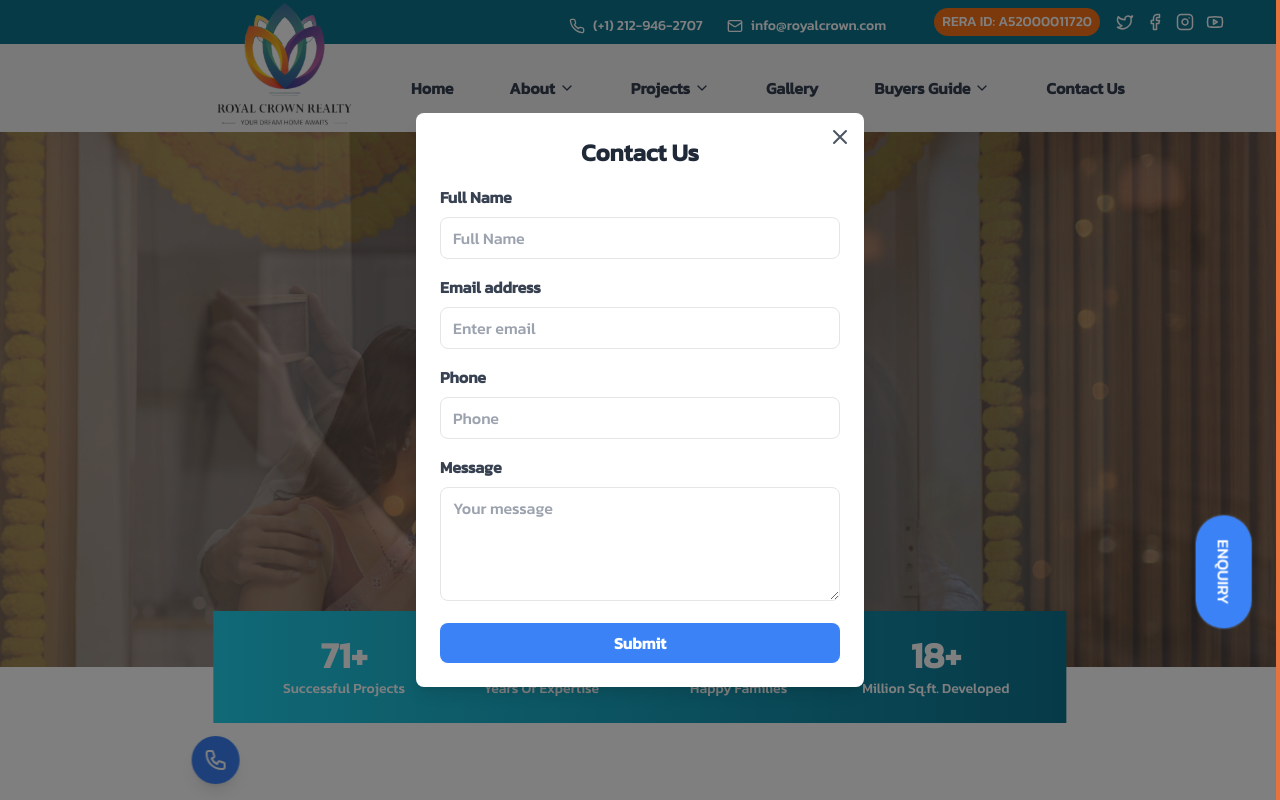
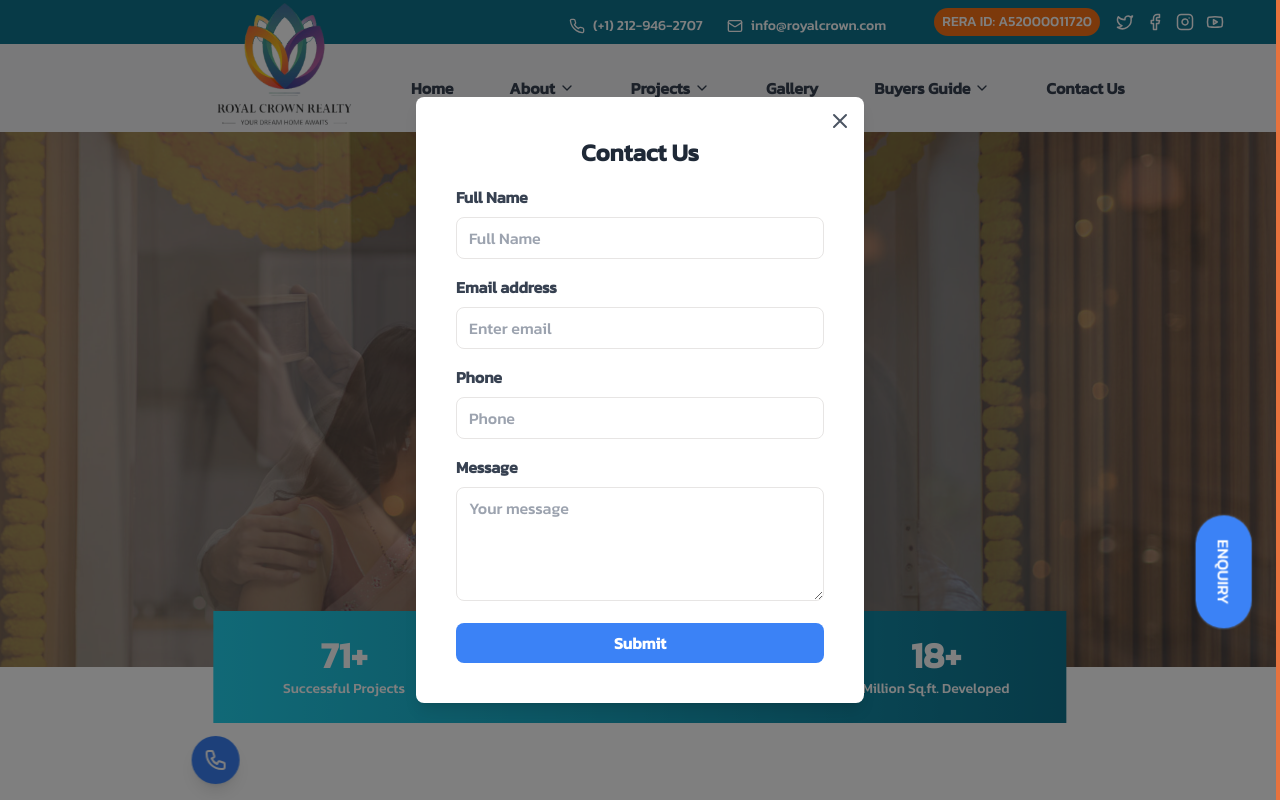
Before and after one commit to royalcrowninfra/royal, a Next.js app: page / in a window 1280 px wide. Both pictures are taken after a click on the button 218 px from the left and 760 px from the top of the page. Shown: the top 800 px of the page. Built offline with nearby package versions, Linux system fonts and the light colour scheme.

Commit message:
updated contactbutton and enquiry

```diff
--- a/components/ContactButton.jsx
+++ b/components/ContactButton.jsx
@@ -88,13 +88,13 @@ const ContactButton = () => {
       <AnimatePresence>
         {isOpen && (
           <motion.div
-            className="fixed inset-0 bg-black bg-opacity-50 flex items-center justify-center z-50"
+            className="fixed inset-0 bg-black bg-opacity-50 flex items-center justify-center z-50 p-4"
             initial={{ opacity: 0 }}
             animate={{ opacity: 1 }}
             exit={{ opacity: 0 }}
           >
             <motion.div
-              className="bg-white w-full max-w-md p-6 rounded-lg shadow-lg relative"
+              className="bg-white w-full max-w-md p-10 rounded-lg shadow-lg relative"
               initial={{ y: "100vh" }}
               animate={{ y: 0 }}
               exit={{ y: "100vh" }}
--- a/components/EnquiryButton.jsx
+++ b/components/EnquiryButton.jsx
@@ -69,7 +69,7 @@ const EnquiryButton = () => {
       <AnimatePresence>
         {isOpen && (
           <motion.div
-            className="fixed inset-0 bg-black bg-opacity-50 flex items-center justify-center z-50"
+            className="fixed inset-4 bg-black bg-opacity-50 flex items-center justify-center z-50"
             initial={{ opacity: 0 }}
             animate={{ opacity: 1 }}
             exit={{ opacity: 0 }}
--- a/components/Header.jsx
+++ b/components/Header.jsx
@@ -163,7 +163,7 @@ const Navbar = () => {
 
       {/* Mobile Navigation Links */}
       <div
-        className={`fixed top-0 left-0 w-64 h-full bg-white shadow-lg transform transition-transform duration-300 ease-in-out z-40 ${isMobileMenuOpen ? 'translate-x-0 opacity-100' : '-translate-x-full opacity-0'} sm:hidden`}
+        className={`fixed top-0 pl-4 left-0 w-64 h-full bg-white shadow-lg transform transition-transform duration-300 ease-in-out z-40 ${isMobileMenuOpen ? 'translate-x-0 opacity-100' : '-translate-x-full opacity-0'} sm:hidden`}
         style={{ transition: 'transform 0.3s ease-in-out, opacity 0.3s ease-in-out' }}
       >
         {/* Logo */}
```
